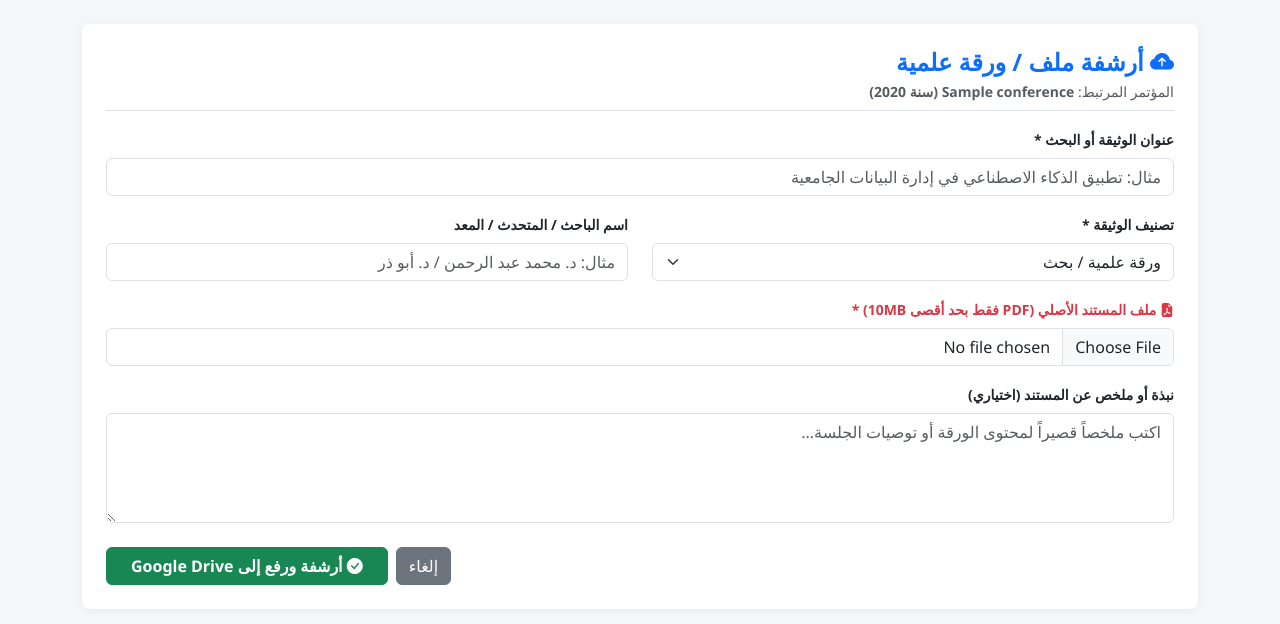
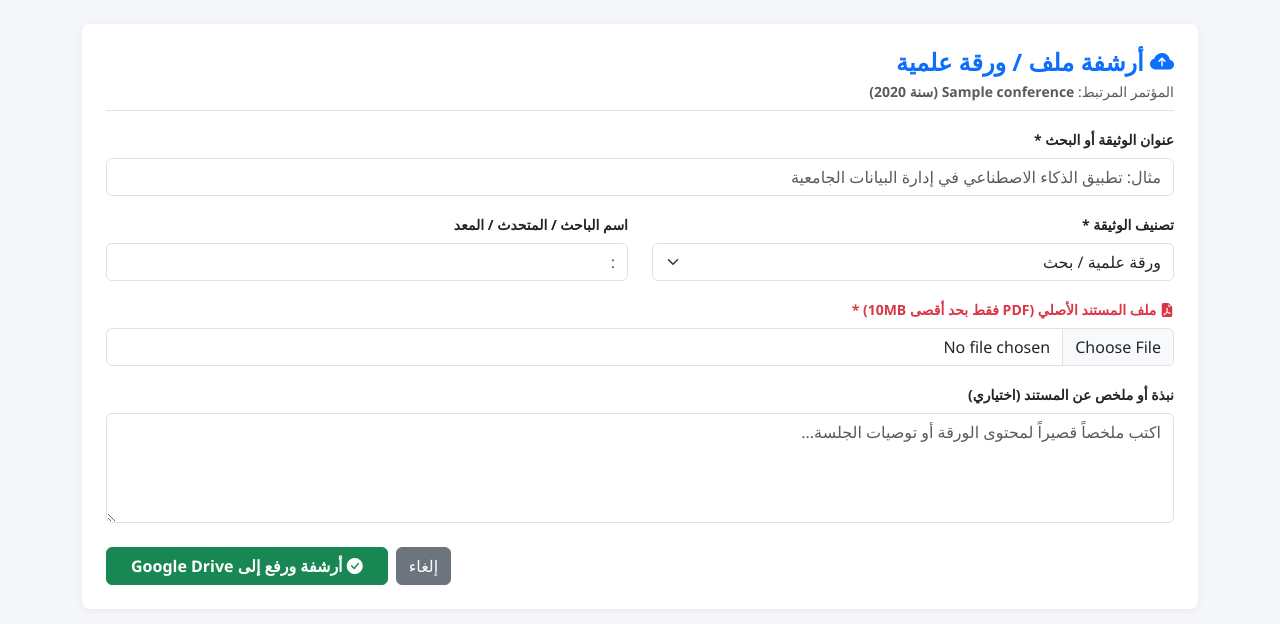
Before and after one commit to Awabaltayeb/CMDS_V2, a Django app: page /conferences/1/upload/ in a window 1280 px wide. Shown: the part 50-674 px from the top of the page. Run offline with Django 5.2, Linux system fonts and the light colour scheme; a user stored in the database is signed in; data comes from the database, SQL or seed files in the repository; tables that the repository leaves empty hold one stand-in row (values such as "Sample post"); parts of the project's set-up code (start-up, migrations or seed data) failed here and were passed over.

Commit message:
Update conference_upload_doc.html

```diff
--- a/templates/correspondence/conference_upload_doc.html
+++ b/templates/correspondence/conference_upload_doc.html
@@ -54,7 +54,7 @@
 
                     <div class="col-md-6 mb-3">
                         <label class="form-label small fw-bold">اسم الباحث / المتحدث / المعد</label>
-                        <input type="text" name="author_or_presenter" class="form-control" placeholder="مثال: د. محمد عبد الرحمن / د. أبو ذر">
+                        <input type="text" name="author_or_presenter" class="form-control" placeholder=":    ">
                     </div>
 
                     <div class="col-12 mb-3">
```
